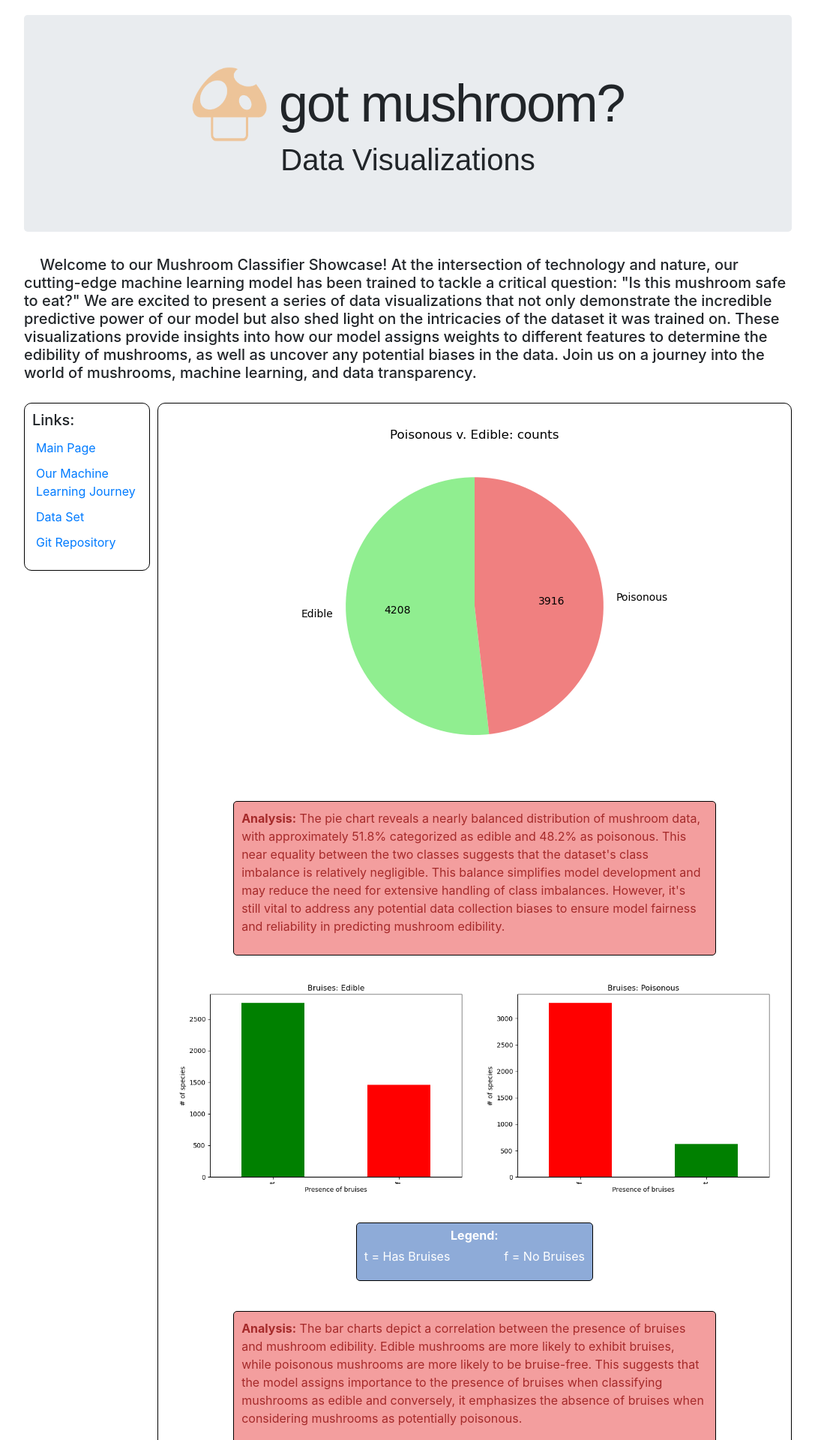
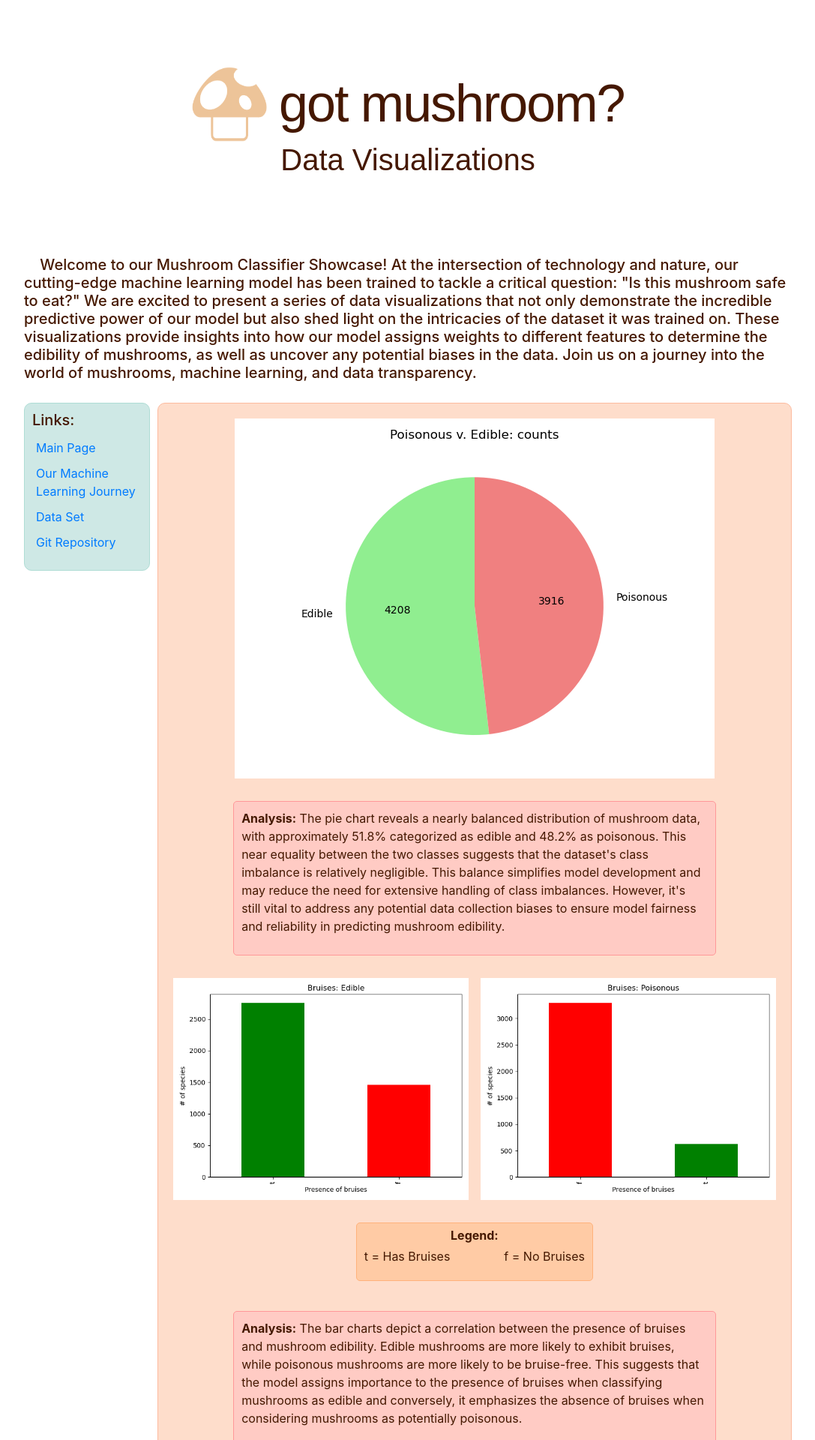
Before and after one commit to pmarbibi12/project_4_shroomin, a Flask app: page /data-visualizations in a window 1280 px wide. Shown: the top 1920 px of the page at 75% size, without its empty margins (96-1183 px from the left). Run offline with Flask 3, Linux system fonts and the light colour scheme; parts of the project's set-up code (start-up, migrations or seed data) failed here and were passed over; some libraries are stand-ins or nearby versions; some web fonts are replaced.

Commit message:
adding css changes

```diff
--- a/static/css/results-graphic.css
+++ b/static/css/results-graphic.css
@@ -1,6 +1,6 @@
 #results {
     width: 45%;
-    border: 1px solid #000000;
+    border: 1px solid #ffb27b;
     border-radius: 10px;
     margin: 20px auto 0;
     margin-top: 0px;
@@ -36,6 +36,7 @@
     max-width: 100%;
     max-height: 100%;
     object-fit: contain;
+    border-color: #ffa7a6;
 }
 
 
@@ -58,7 +59,7 @@
     max-height: 100%;
     border-radius: 10px;
     margin: 0px;
-    border: 3px solid #000000;
+    border: 3px solid #ff9899;
     border-radius: 10px;
 }
 
--- a/static/css/v_style.css
+++ b/static/css/v_style.css
@@ -12,6 +12,7 @@
     max-width: 80%; /* Set a maximum width of 80% of the viewport width */
     margin: 0 auto; /* Center the container horizontally */
     padding: 0px;
+    color: 	#451800;
 }
 
 .container {
@@ -42,11 +43,13 @@
     font-size: 70px;
     font-family: 'gotmilk', sans-serif;
     letter-spacing: -2px;
+    color: 	#451800;
 }
 
 .jumbotron h3{
     font-family: 'gotmilk', sans-serif;
     font-size: 40px;
+    color: 	#451800;
 }
 
 #links {
@@ -56,6 +59,7 @@
     padding-bottom: 20px;
     margin-bottom: 15px;
     width: 20%;
+    color: 	#451800;
 }
 
 #main {
@@ -66,6 +70,7 @@
     gap: 10px;
     width: 100%;
     margin-top: 20px;
+    color: 	#451800;
 }
 
 #links-box {
@@ -76,8 +81,10 @@
     padding-bottom: 20px;
     margin-bottom: 15px;
     width: 100%;
-    border: 1px solid #000000;
+    border: 1px solid #afddd5;
     border-radius: 10px;
+    color: 	#451800;
+    background-color: #cee8e5;
 }
 
 #links p{
@@ -89,21 +96,22 @@
     margin: 0px;
     padding: 20px;
     gap: 20px;
-    border: 1px solid #000000;
+    border: 1px solid #fdbb9f;
     border-radius: 10px;
     margin-bottom: 15px;
     display: flex;
     align-items: center;
     justify-content: center;
     flex-direction: column;
+    background-color: #feddcb;
 }
 
 .analysis {
     width: 80%;
-    background-color: rgb(243, 158, 158);
-    border: 1px solid #000000;
+    background-color: #ffcbc4;
+    border: 1px solid #ff9899;
     padding: 10px;
-    color: brown;
+    color: 	#451800;
     border-radius: 5px;
     margin: 10px;
 }
@@ -120,10 +128,10 @@
 
 .legend {
     /* width: 50%; */
-    background-color: rgb(142, 171, 216);
-    border: 1px solid #000000;
+    background-color: #ffcba5;
+    border: 1px solid #ffb27b;
     padding: 10px;
-    color: rgb(255, 255, 255);
+    color: 	#451800;
     border-radius: 5px;
     margin: 10px;
     display: flex;
@@ -134,9 +142,9 @@
 }
 
 #conclusion {
-    border: 1px solid #000000;
-    color: rgb(100, 81, 81);
-    background-color: rgb(236, 204, 177);
+    border: 1px solid #afddd5;
+    color: 	#451800;;
+    background-color: #cee8e5;
     border-radius: 5px;
     padding: 10px;
 }
--- a/templates/data-visualizations.html
+++ b/templates/data-visualizations.html
@@ -9,7 +9,7 @@
 </head>
 <body>
     <div class="main-container">
-        <div class="jumbotron text-center">
+        <div class="jumbotron text-center"style="background-color: #ffffff;">
             <img src="/static/assets/Mono_shroom.png" alt="Mushroom Logo" class="logo">
             <h1>got mushroom?</h1>
             <h3>Data Visualizations</h3>
--- a/templates/index.html
+++ b/templates/index.html
@@ -9,7 +9,7 @@
 </head>
 <body>
     <div class="main-container">
-        <div class="jumbotron text-center">
+        <div class="jumbotron text-center"style="background-color: #ffffff;">
             <img src="/static/assets/Mono_shroom.png" alt="Mushroom Logo" class="logo">
             <h1>got mushroom?</h1>
         </div>
--- a/templates/machine-learning.html
+++ b/templates/machine-learning.html
@@ -8,7 +8,7 @@
 </head>
 <body>
     <div class="main-container">
-        <div class="jumbotron text-center">
+        <div class="jumbotron text-center"style="background-color: #ffffff;">
             <img src="/static/assets/Mono_shroom.png" alt="Mushroom Logo" class="logo">
             <h1>got mushroom?</h1>
             <h3>Machine Learning</h3>
```
Also changed, not shown: static/css/ml_style.css (+14 -4 lines), static/css/style.css (+37 -8 lines).
